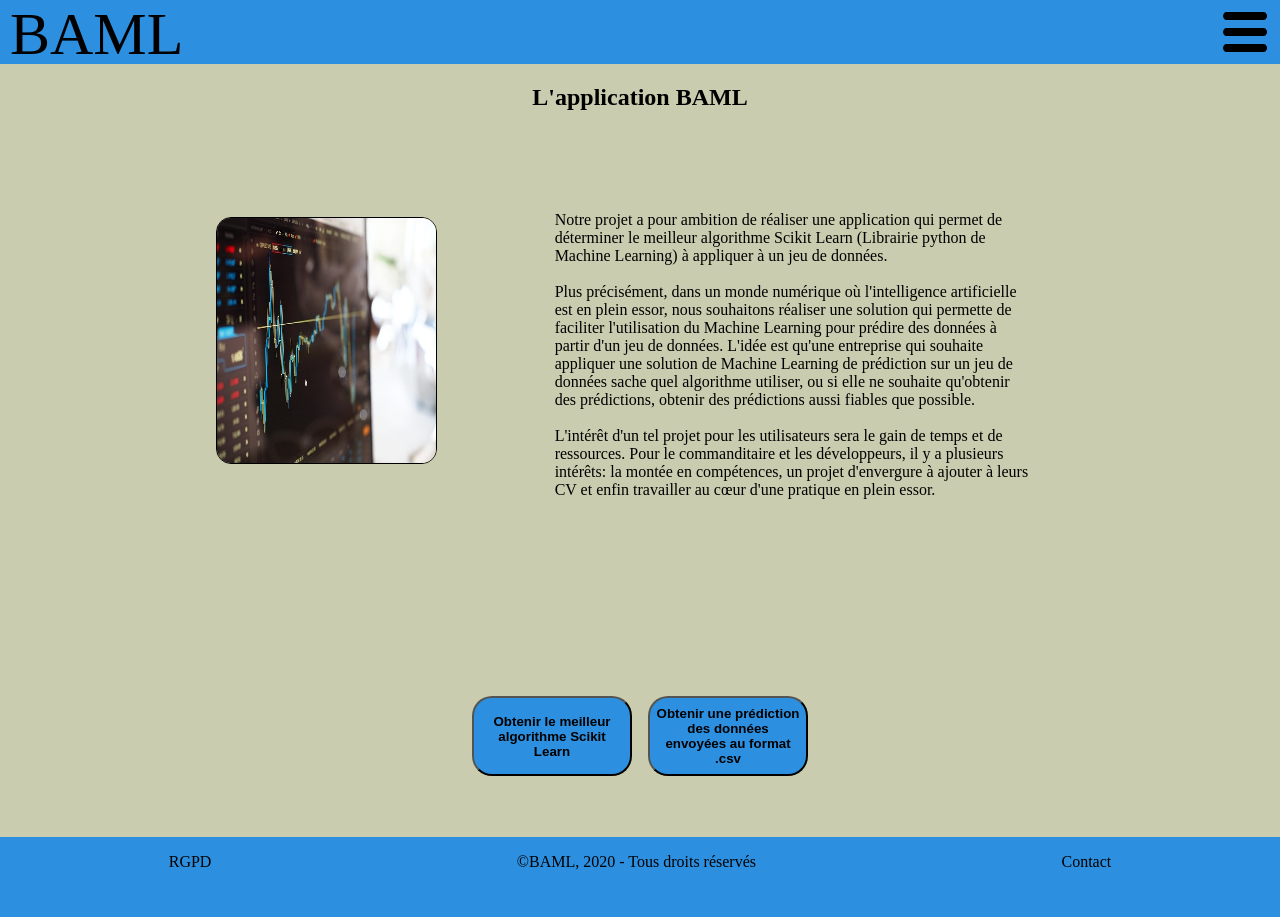
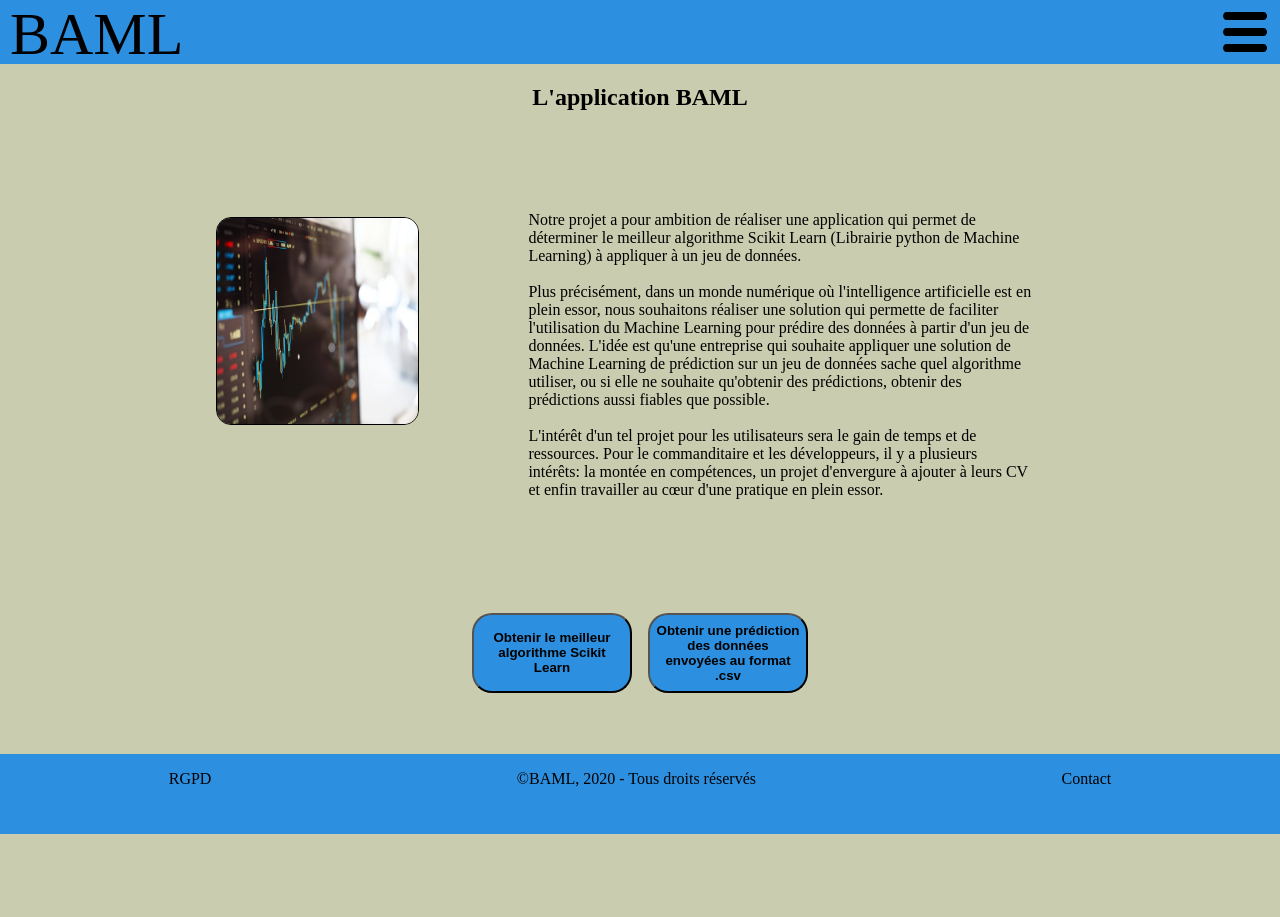
Before and after one commit to DivermanCiv/BAML, a Django app: page / in a window 1280 px wide. After the commit the page ends 834 px from the top, so only its background shows below. Run offline with Django 3.2, Linux system fonts and the light colour scheme.

Commit message:
reduction taille image presentation

```diff
--- a/BAML/static/css/style.css
+++ b/BAML/static/css/style.css
@@ -12,7 +12,6 @@
   margin: 0 5rem;
   display: flex;
   flex-direction: column;
-  height: 45rem;
   /* prevent the superposition of footer on content in phone screen */
   /* prevent the superposition of footer on content in tablet screen */
   /* style of flex-box of content without title of the index page */
```
